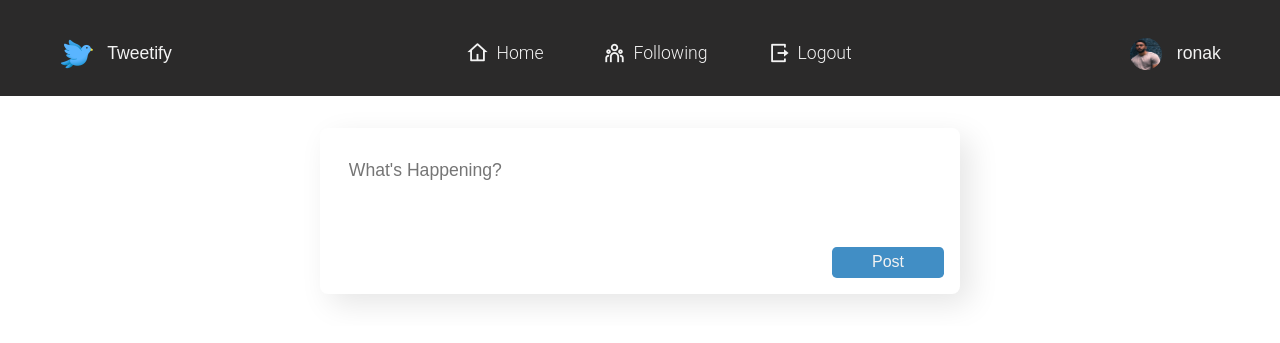
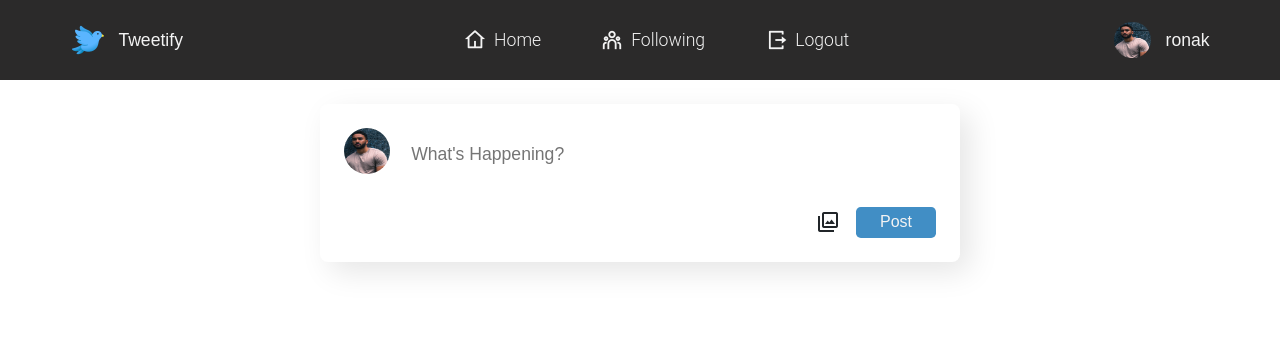
Before and after one commit to ronaakk/Social-Media-Network, a Django app: page / in a window 1280 px wide. Shown: the top 343 px of the page. Run offline with Django 3.2, Linux system fonts and the light colour scheme; a user stored in the database is signed in; data comes from the database, SQL or seed files in the repository; both versions use the stored data as it was after the commit; some libraries are stand-ins or nearby versions.

Commit message:
Uploading picture to tweet complete

```diff
--- a/network/models.py
+++ b/network/models.py
@@ -1,10 +1,6 @@
 from django.contrib.auth.models import AbstractUser
 from django.db import models
-from django.utils.safestring import mark_safe
-from django.core.exceptions import ValidationError
-from PIL import Image
-from django.contrib.auth.validators import ASCIIUsernameValidator
-
+from django.utils import timezone
 
 class User(AbstractUser, models.Model):
     pass
@@ -12,9 +8,10 @@ class User(AbstractUser, models.Model):
 class Tweet(models.Model):
     tweet = models.CharField(blank=False, null=False, max_length=140)
     user = models.ForeignKey('User', on_delete=models.CASCADE)
+    image = models.ImageField(upload_to='tweet-pictures', blank=True)
     likes = models.IntegerField(null=True, default=0)
     comments = models.ManyToManyField('Comment', blank=True)
-    date_posted = models.DateTimeField(auto_now=True)
+    date_posted = models.DateTimeField(default=timezone.now)
 
     def __str__(self):
         return f"{self.user} posted: '{self.tweet}'"
@@ -29,7 +26,3 @@ class UserProfile(models.Model):
 
     def __str__(self):
         return f"{self.user}: {self.bio}"
-
-    # To view the images easily in admin
-    def image_tag(self):
-        return mark_safe('<img src="/../../media/%s" width="150" height="150" />' % (self.profile_picture))
--- a/network/static/network/css/post-section.css
+++ b/network/static/network/css/post-section.css
@@ -1,4 +1,8 @@
 @import './styles.css';
+
+body {
+    overflow: auto;
+}
 
 .post-section {
     margin: 2rem auto;
@@ -10,23 +14,29 @@
 
     border-radius: .5rem;
     box-shadow: 10px 10px 30px rgba(0,0,0,0.1);
-    padding: 1rem;
+    padding: 1.5rem;
     justify-content: space-between;
     background-color: white;
 }
 
-#post-content {
-    padding: 0.8rem 4rem 3rem 0.8rem;
-    margin-bottom: 1rem;
-    border: none;
-
-    font-size: 1.1rem;
-
+.post-section-row {
+    display: flex;
+    justify-content: flex-end;
 }
 
-.action-section {
-    display: flex;
-    justify-content: right;
+#post-content {
+    padding: 0.8rem 4rem 2.5rem 0.8rem;
+    border: none;
+    width: 100%;
+    font-size: 1.1rem;
+}
+
+#post-content:focus {
+    outline: none;
+}
+
+.small-post-section {
+    margin-right: 0.5rem;
 }
 
 #post-button {
@@ -35,10 +45,68 @@
 
     border-radius: 0.3rem;
     border: none;
-    padding: 0.2rem 2.5rem;
+    padding: 0.2rem 1.5rem;
     transition: background-color 0.3s;
 }
 
 #post-button:hover {
     background-color: var(--main-color-focus);
 }
+
+.tweet-actions label {
+    display: flex;
+    align-items: center; /* Center vertically */
+    gap: 0.5rem; /* Adjust the spacing between the icon and text */
+}
+
+/* Tooltip container */
+.tweet-actions {
+    display: flex;
+    justify-content: space-between;
+    align-items: center;
+    gap: 1rem;
+    position: relative;
+}
+
+/* Tooltip text */
+.tweet-actions .tooltiptext {
+    visibility: hidden;
+    background-color: rgba(0, 0, 0, 0.8);
+    color: var(--main-color);
+    text-align: center;
+    border-radius: 4px;
+    padding: 4px 8px;
+    position: absolute;
+    z-index: 1;
+    bottom: -2rem;
+    left: 50%;
+    transform: translateX(-50%);
+    opacity: 0;
+    font-size: 1rem;
+    line-height: 1.3;
+    white-space: nowrap;
+}
+
+/* Show the tooltip on hover */
+.tweet-actions label:hover, .tooltiptext {
+    cursor: pointer;
+    visibility: visible;
+    opacity: 1;
+}
+
+.file-input {
+    display: none;
+}
+
+#tweet-picture-preview {
+    display: flex;
+    justify-content: center;
+    align-items: center;
+    margin-bottom: 1.5rem;
+}
+
+#tweet-picture-preview img {
+    max-width: 80%;
+    object-fit: contain;
+    border-radius: 0.5rem;
+}
--- a/network/static/network/css/styles.css
+++ b/network/static/network/css/styles.css
@@ -5,8 +5,12 @@ html * {
     font-family: 'Poppins', sans-serif;
     text-decoration: none;
     list-style: none;
-    overflow: hidden;
+    /* overflow: hidden; */
     box-sizing: border-box;
+}
+
+body {
+    padding-top: 3rem;
 }
 
 /* Styles for 'light/grey' mode currently */
@@ -27,14 +31,9 @@ a, .app-name, .username {
     font-weight: 300;
 }
 
-/* Originally these styles were in body */
-.navbar-section {
-    min-height: 3rem;
-    max-height: 4rem;
-    background-color: var(--bg-color);
-    color: var(--text-color);
-    padding: 3rem;
-}
+.logo {
+    text-decoration: none !important;
+  }
 
 /* Header/navbar styles */
 header {
@@ -46,8 +45,11 @@ header {
     display: flex;
     align-items: center;
     justify-content: space-between;
-    background: transparent;
-    padding: 1.5rem 3.5%;
+    padding: 2.5rem 3.5rem;
+    min-height: 3rem;
+    max-height: 4rem;
+    background-color: var(--bg-color);
+    color: var(--text-color);
     transition: all .50s ease;
 }
 
@@ -108,8 +110,13 @@ header {
 }
 
 .small {
-    width: 2rem;
-    height: 2rem;
+    width: 2.3rem;
+    height: 2.3rem;
+}
+
+.small-post-section {
+    width: 2.9rem;
+    height: 2.9rem;
 }
 
 .large {
@@ -144,3 +151,8 @@ header {
     padding-right: 0.5rem;
     vertical-align: -5px;
 }
+
+/* To allow the body and the navbar to have space in between */
+.body {
+    margin-top: 3.5rem;
+}
--- a/network/static/network/js/index.js
+++ /dev/null
@@ -1,18 +0,0 @@
-document.addEventListener('DOMContentLoaded', () => {
-
-    const post = document.querySelector('#post');
-
-
-    const posts = document.querySelector(".posts");
-
-
-
-
-
-
-
-
-
-
-
-})
--- a/network/templates/network/index.html
+++ b/network/templates/network/index.html
@@ -3,26 +3,59 @@
 
 
 {% block extra_head %}
-    <script src= {% static 'network/js/index.js' %} type="text/javascript"></script>
+    <script src= {% static 'network/js/posts.js' %} type="text/javascript"></script>
     <link rel="stylesheet" href= {% static 'network/css/post-section.css' %}>
+    <link rel="stylesheet" href="https://fonts.googleapis.com/css2?family=Material+Symbols+Outlined:opsz,wght,FILL,GRAD@48,400,0,0" />
 {% endblock extra_head %}
 
 
 
 {% block body %}
+    {% if user_profile %}
+        <div class="post-section">
+            <form id="tweet-form" method="post">
+                <div class="post-section-row">
+                    <a class="creator" href="{% url 'change_profile' %}">
+                        <img src="{{ user_profile.profile_picture.url }}" class="profile-pic small-post-section" >
+                    </a>
+                    <input type="text" id="post-content" name="tweet" placeholder="What's Happening?" onchange="checkCharacterCount(event)">
+                </div>
 
-    <div class="post-section">
-        <!-- Add profile picture here similar to twitter -->
+                <div id="tweet-picture-preview" style="display: none;"></div>
 
-        <input type="text" id="post-content" placeholder="What's Happening?">
-        <div class="action-section">
-            <input type="submit" id="post-button" value="Post">
+                <div class="post-section-row">
+                    <div class="error-message"></div>
+                    <div class="tweet-actions">
+                        <label for="tweet-picture" title="Upload Picture">
+                            <span class="material-symbols-outlined">photo_library</span>
+                            <span class="tooltiptext">Upload Picture</span>
+                        </label>
+                        <input type="file" name="tweet-picture" id="tweet-picture" class="file-input" accept="image/jpeg, image/png, image/gif, image/jpg" onchange="previewTweetImage(event)">
+                        <input type="submit" id="post-button" value="Post">
+                    </div>
+                </div>
+            </form>
+        </div>
+    {% endif %}
+
+    <div class="posts">
+        <!-- TODO: Clicking on a post should go to a separate page and show all comments, etc. -->
+        <div class="post">
+            <!-- Actual post content (tweet and image)-->
+            <div class="section-row">
+
+
+            </div>
+
+            <!-- Edit a post (given creator is authenticated), Likes, Comments-->
+            <div class="section-row">
+
+
+            </div>
+
+
         </div>
 
     </div>
 
-    <div class="posts">
-
-    </div>
-
 {% endblock %}
--- a/network/templates/network/layout.html
+++ b/network/templates/network/layout.html
@@ -17,15 +17,12 @@
         {% endblock extra_head %}
     </head>
     <body>
-        <div class="navbar-section">
           <header>
-                <!-- TODO: Make this link go to a page describing what this site is about-->
             <div class="left-section navbar">
               <a class="logo" href="#">
-                        <img class="icon" src={% static "icons/bird-logo.png" %}>
+                <img class="icon" src="{% static 'icons/bird-logo.png' %}">
                 <span class="app-name">Tweetify</span>
               </a>
-
               {% if not user.is_authenticated %}
               <a href="{% url 'index' %}" class="nav-link home">
                 <div class="remix-icon-item">
@@ -35,7 +32,6 @@
               </a>
               {% endif %}
             </div>
-
 
             <ul class="navbar">
               {% if user.is_authenticated %}
@@ -68,11 +64,9 @@
 
             <div class="authentication-actions">
               {% if user.is_authenticated %}
-                        <!-- TODO: Add profile picture functionality by visiting profile page-->
-                            <!-- TODO: Change this to an actual profile picture later-->
               <a class="profile-image-link" href="{% url 'change_profile' %}">
                 <div>
-                                    <img src="{{ user_profile.profile_picture.url }}" class="profile-pic small" >
+                  <img src="{{ user_profile.profile_picture.url }}" class="profile-pic small">
                 </div>
               </a>
 
@@ -90,11 +84,11 @@
               {% endif %}
             </div>
           </header>
-        </div>
 
         <div class="body">
           {% block body %}
           {% endblock %}
         </div>
       </body>
+
 </html>
--- a/network/urls.py
+++ b/network/urls.py
@@ -1,6 +1,4 @@
-
 from django.urls import path
-
 from . import views
 
 urlpatterns = [
@@ -8,5 +6,8 @@ urlpatterns = [
     path("login", views.login_view, name="login"),
     path("logout", views.logout_view, name="logout"),
     path("register", views.register, name="register"),
-    path("profile_settings", views.change_profile, name="change_profile")
+    path("profile_settings", views.change_profile, name="change_profile"),
+
+    # API Routes
+    path("post_tweet/", views.post_tweet, name="post_tweet"),
 ]
--- a/network/views.py
+++ b/network/views.py
@@ -7,6 +7,7 @@ from .forms import *
 from django.contrib import messages
 from PIL import Image
 import os
+from django.views.decorators.csrf import csrf_exempt
 
 from .models import *
 
@@ -130,3 +131,8 @@ def change_profile(request):
             "profile_pic_form": ProfileSettingsForm(),
             "user_profile": user_profile
         })
+
+@csrf_exempt
+def post_tweet(request):
+    if request.method == "POST":
+        pass
```
Also changed, not shown: network/forms.py (+10 -2 lines), network/static/network/js/posts.js (added, +78 -0 lines), db.sqlite3, network/migrations/0005_tweet_image_alter_tweet_date_posted.py (added). Lines whose indentation alone changed are shown as unchanged.
